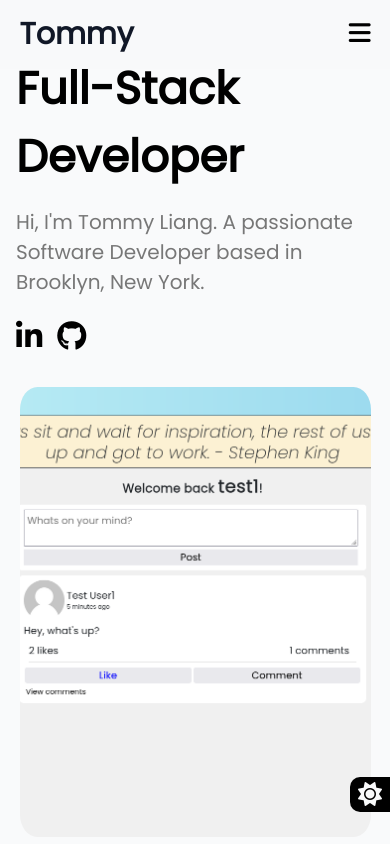
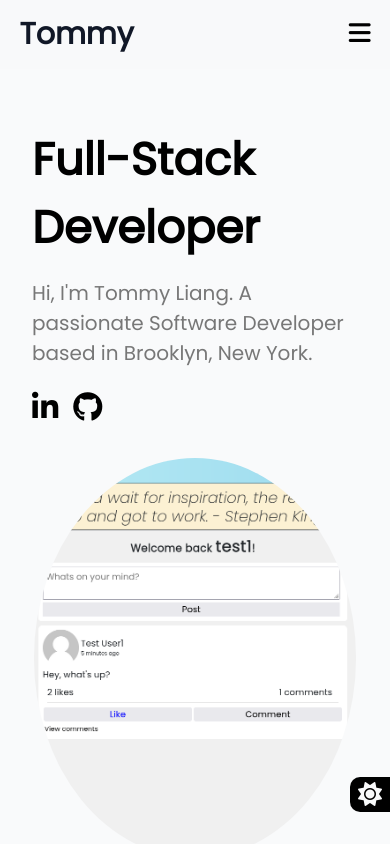
Before and after one commit to TommyLiang1/Portfolio, a React (Create React App) app: page / in a window 390 px wide. Shown: the top 844 px of the page. Built offline with nearby package versions, Linux system fonts and the light colour scheme.

Commit message:
Adjust css for mobile view, home component blends into navbar

```diff
--- a/src/styles/Home.css
+++ b/src/styles/Home.css
@@ -1,11 +1,11 @@
 .home-main {
-  display: grid;
-  grid-template-columns: repeat(2, 575px);
+  display: flex;
+  flex-direction: column;
   gap: 1rem;
   align-items: center;
   justify-content: center;
-  height: 100vh;
-  padding: 5rem 0rem;
+  padding: 2.5rem 1rem;
+  margin-top: 54px;
 }
 
 .home-text {
@@ -46,16 +46,17 @@
 .home-img {
   display: block;
   width: 90%;
-  max-width: 600px;
-  min-height: 450px;
+  max-width: 400px;
+  height: 400px;
   margin: auto;
   object-fit: cover;
-  border-radius: 5%;
+  border-radius: 100%;
 }
 
-@media (max-width: 1100px) {
+@media (min-width: 1100px) {
   .home-main {
-    display: flex;
-    flex-direction: column;
+    display: grid;
+    grid-template-columns: repeat(2, 500px);
+    height: 100vh;
   }
 }
--- a/src/styles/Navbar.css
+++ b/src/styles/Navbar.css
@@ -1,6 +1,6 @@
 section {
   scroll-margin-top: 100px;
-  min-height: 90vh;
+  min-height: 100vh;
   font-size: var(--font-medium);
   padding: 1rem 0rem;
 }
@@ -9,7 +9,7 @@ section {
   display: flex;
   justify-content: space-between;
   align-items: center;
-  padding: .75rem 5%;
+  padding: 0.75rem 5%;
   position: fixed;
   top: 0;
   width: 100%;
@@ -41,14 +41,14 @@ section {
   font-size: 20px;
   font-weight: bold;
   color: inherit;
-  padding: .75rem 1.5rem;
+  padding: 0.75rem 1.5rem;
   border-radius: 10px;
   transition: 0.3s ease-in-out;
 }
 
 .nav-link:hover:not(.nav-link-active) {
   background-color: var(--nav-hover-background);
-  color:var(--nav-hover-color);
+  color: var(--nav-hover-color);
 }
 
 .nav-link-active {
@@ -66,7 +66,7 @@ section {
 
 @media screen and (max-width: 800px) {
   .nav {
-    padding: .75rem 5%;
+    padding: 0.75rem 5%;
   }
 
   #nav-links {
@@ -81,7 +81,7 @@ section {
     background-color: var(--body-background);
     color: var(--body-color);
     border-radius: 3%;
-    transition: .5s ease-in-out;
+    transition: 0.5s ease-in-out;
   }
 
   #nav-links.active {
```
Also changed, not shown: src/styles/About.css (line endings or trailing spaces).
